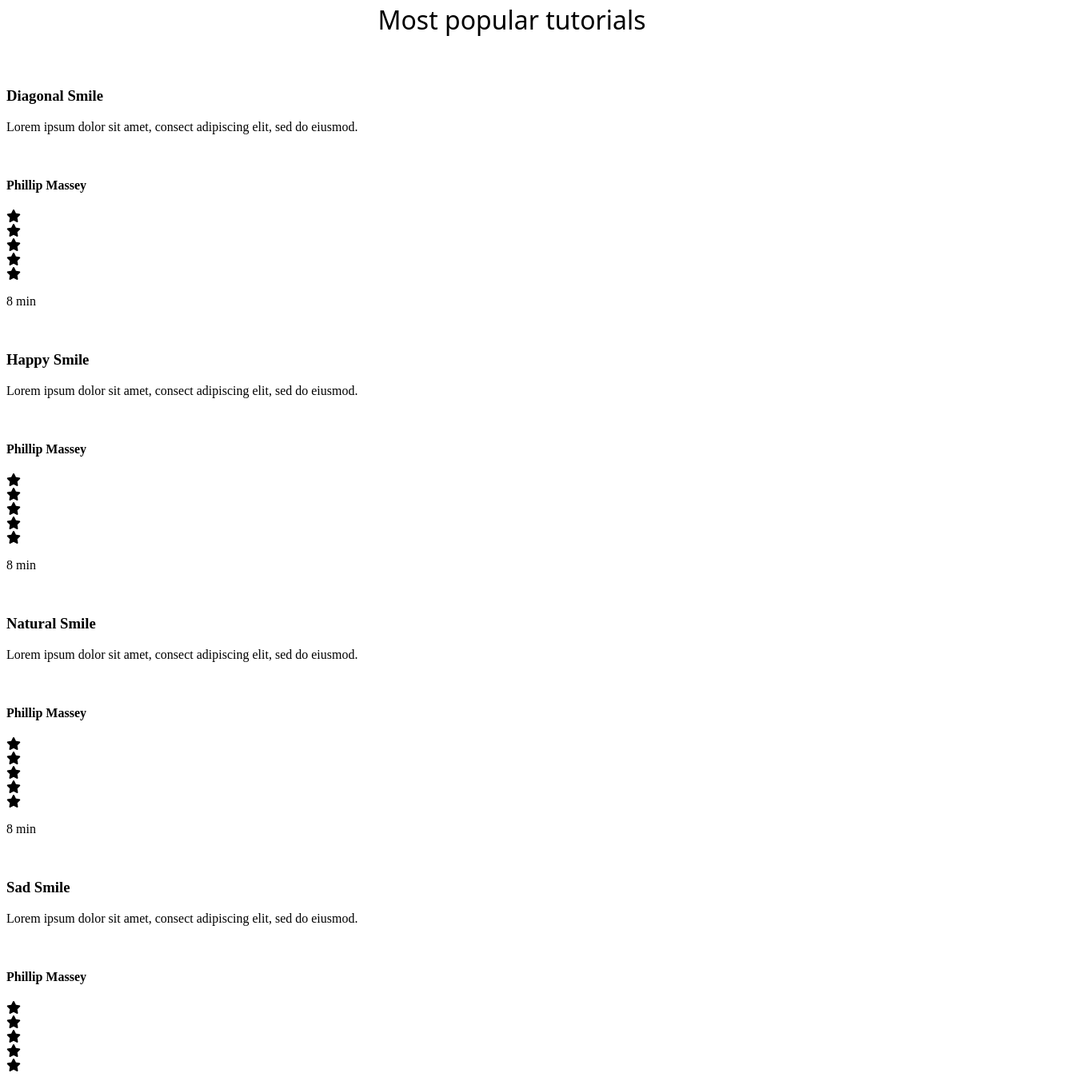
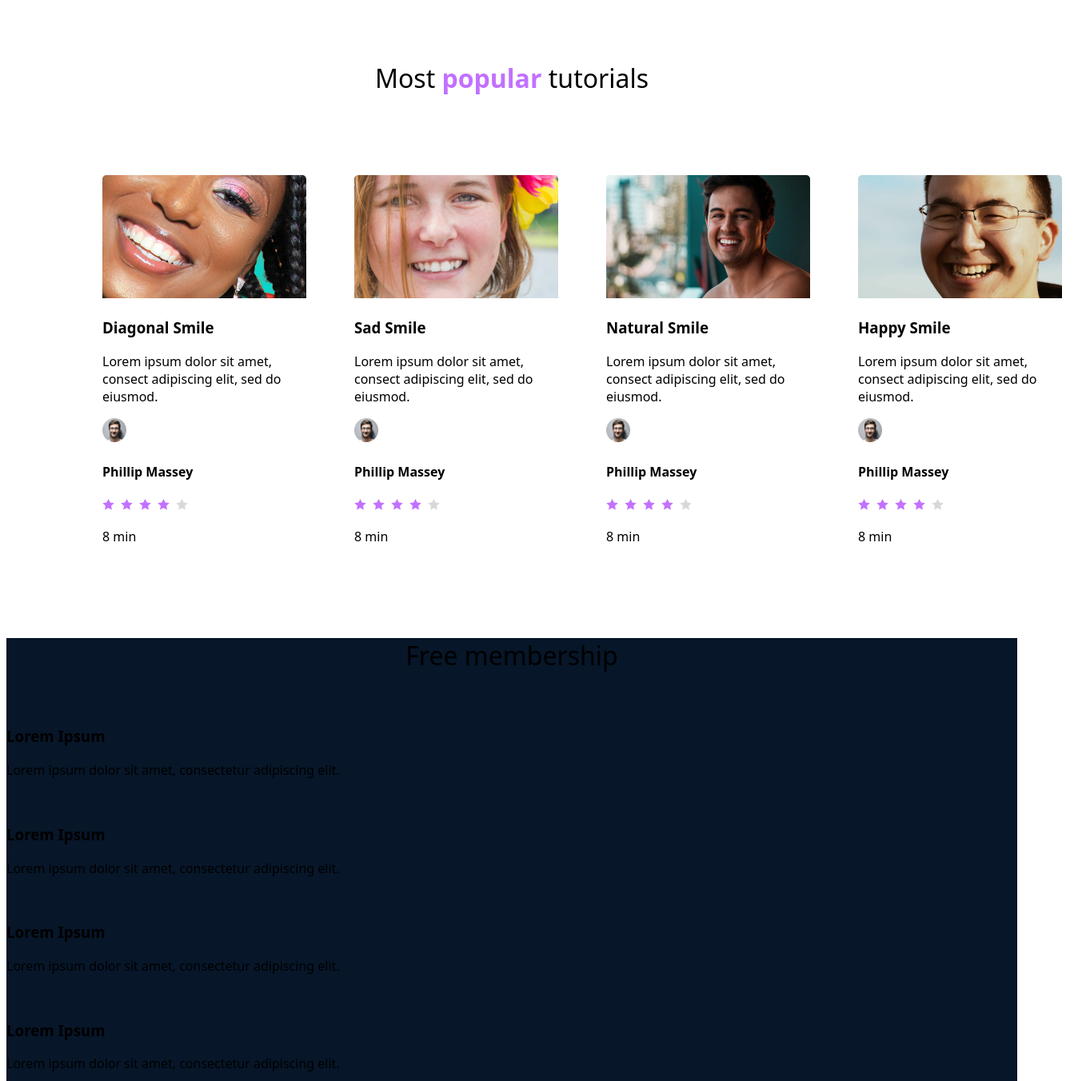
Before and after one commit to boomslang02/alx_html_css, a plain HTML site: page css_advanced/index.html in a window 1280 px wide. Shown: the part 1608-2960 px from the top of the page at 80% size, 1358 px wide, since content can reach past the window. Drawn offline with Linux system fonts and the light colour scheme.

Commit message:
progress made

```diff
--- a/css_advanced/index.html
+++ b/css_advanced/index.html
@@ -73,78 +73,48 @@
                 <P>weather presenter</P>
             </div>
         </section>
-        <section>
-            <h2>Most popular tutorials</h2>
+        <section class="tuto">
+            <h2>Most <span class="Learn">popular</span> tutorials</h2>
+            <div class="tutorials">
                 <div>
-                <img src="./images/Bitmap (1).png" alt="">
+                    <img src="9.png" alt="">
                     <h3>Diagonal Smile</h3>
                     <p>Lorem ipsum dolor sit amet, consect adipiscing elit, sed do eiusmod.</p>
-                <div>
-                    <img src="./images/1 (3).png" alt="">
+                    <img class="phillip" src="1.png" alt="">
                     <h4>Phillip Massey</h4>
-                </div>
-                <div>
-                    <div><i class="fa-solid fa-star"></i></div>
-                    <div><i class="fa-solid fa-star"></i></div>
-                    <div><i class="fa-solid fa-star"></i></div>
-                    <div><i class="fa-solid fa-star"></i></div>
-                    <div><i class="fa-solid fa-star"></i></div>
-                </div>
+                    <img src="rating.png" alt="">
                     <p>8 min</p>
                 </div>
                 <div>
-                <img src="./images/Bitmap (4).png" alt="">
-                <h3>Happy Smile</h3>
+                    <img src="7.png" alt="">
+                    <h3>Sad Smile</h3>
                     <p>Lorem ipsum dolor sit amet, consect adipiscing elit, sed do eiusmod.</p>
-                <div>
-                    <img src="./images/1 (3).png" alt="">
+                    <img class="phillip" src="1.png" alt="">
                     <h4>Phillip Massey</h4>
-                </div>
-                <div>
-                    <div><i class="fa-solid fa-star"></i></div>
-                    <div><i class="fa-solid fa-star"></i></div>
-                    <div><i class="fa-solid fa-star"></i></div>
-                    <div><i class="fa-solid fa-star"></i></div>
-                    <div><i class="fa-solid fa-star"></i></div>
-                </div>
+                    <img src="rating.png" alt="">
                     <p>8 min</p>
                 </div>
                 <div>
-                <img src="./images/Bitmap (3).png" alt="">
+                    <img src="8.png" alt="">
                     <h3>Natural Smile</h3>
                     <p>Lorem ipsum dolor sit amet, consect adipiscing elit, sed do eiusmod.</p>
-                <div>
-                    <img src="./images/1 (3).png" alt="">
+                    <img class="phillip" src="1.png" alt="">
                     <h4>Phillip Massey</h4>
-                </div>
-                <div>
-                    <div><i class="fa-solid fa-star"></i></div>
-                    <div><i class="fa-solid fa-star"></i></div>
-                    <div><i class="fa-solid fa-star"></i></div>
-                    <div><i class="fa-solid fa-star"></i></div>
-                    <div><i class="fa-solid fa-star"></i></div>
-                </div>
+                    <img src="rating.png" alt="">
                     <p>8 min</p>
                 </div>
                 <div>
-                <img src="./images/Bitmap (2).png" alt="">
-                <h3>Sad Smile</h3>
+                    <img src="6.png" alt="">
+                    <h3>Happy Smile</h3>
                     <p>Lorem ipsum dolor sit amet, consect adipiscing elit, sed do eiusmod.</p>
-                <div>
-                    <img src="./images/1 (3).png" alt="">
+                    <img class="phillip" src="1.png" alt="">
                     <h4>Phillip Massey</h4>
-                </div>
-                <div>
-                    <div><i class="fa-solid fa-star"></i></div>
-                    <div><i class="fa-solid fa-star"></i></div>
-                    <div><i class="fa-solid fa-star"></i></div>
-                    <div><i class="fa-solid fa-star"></i></div>
-                    <div><i class="fa-solid fa-star"></i></div>
-                </div>
+                    <img src="rating.png" alt="">
                     <p>8 min</p>
                 </div>
+            </div>
         </section>
-        <section>
+        <section class="membership">
             <h2>Free membership</h2>
             <div>
                 <img src="./images/smile.svg" alt="">
--- a/css_advanced/styles.css
+++ b/css_advanced/styles.css
@@ -3,6 +3,10 @@
     background-size: cover;
     background-position: center;
     color: white;
+}
+
+body {
+    font-family: system-ui;
 }
 
 nav div a {
@@ -92,8 +96,32 @@ h2 span {
     align-items: center;
     font-size: 20px;
     padding: 70px 150px;
+    margin-bottom: 100px;
 }
 
 .weather img {
     padding-right: 40px;
 }
+
+.phillip {
+    height: 30px;
+    width: 30px;
+}
+
+.tuto {
+    background-color: white;
+}
+
+.tutorials {
+    display: flex;
+    margin: 100px 90px 100px 90px;
+    justify-content: space-around;
+}
+
+.tutorials div {
+    padding: 0 30px;
+}
+
+.membership {
+    background-color: rgb(7, 22, 41);
+}
```
Lines whose indentation alone changed are shown as unchanged.
